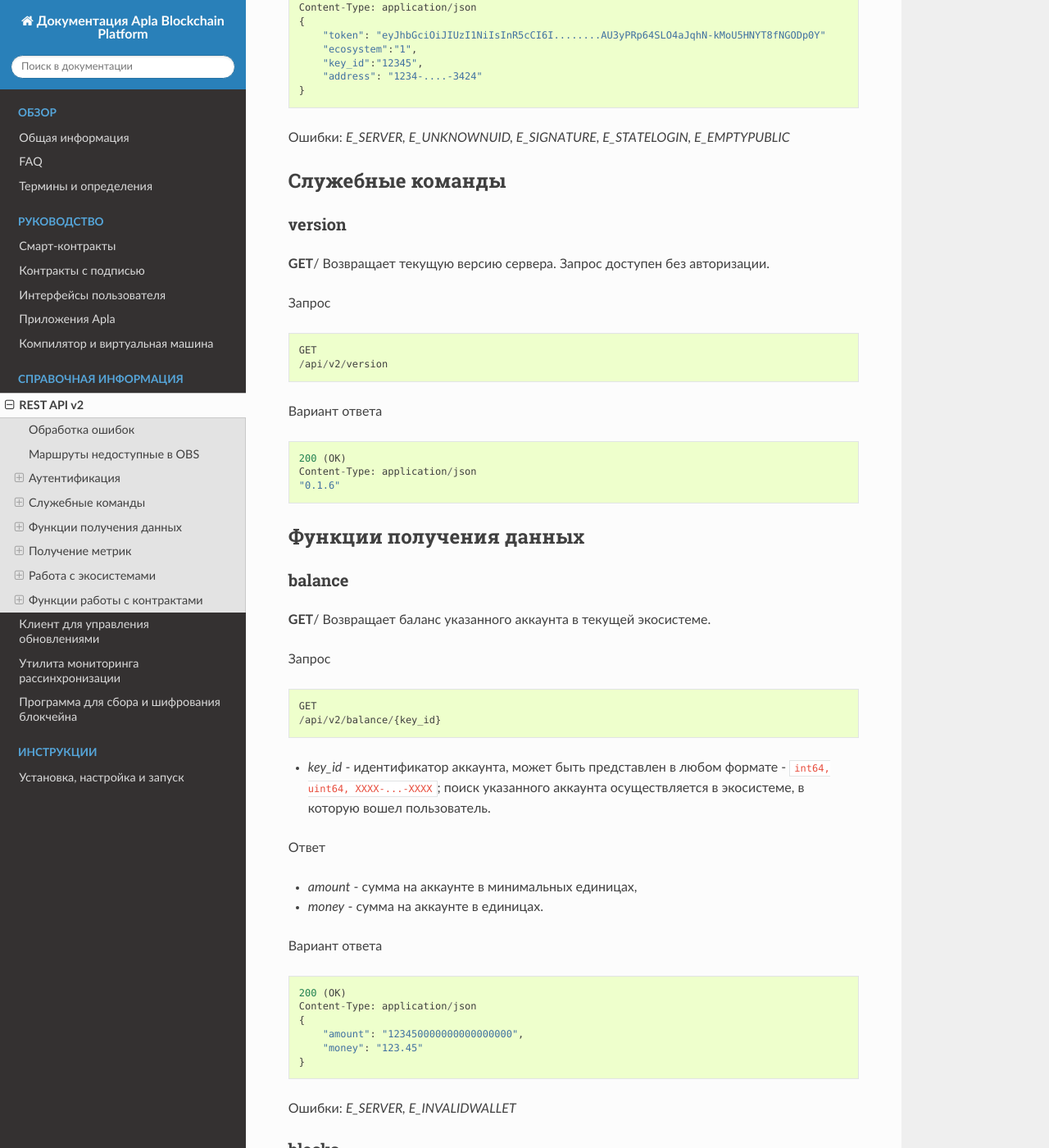
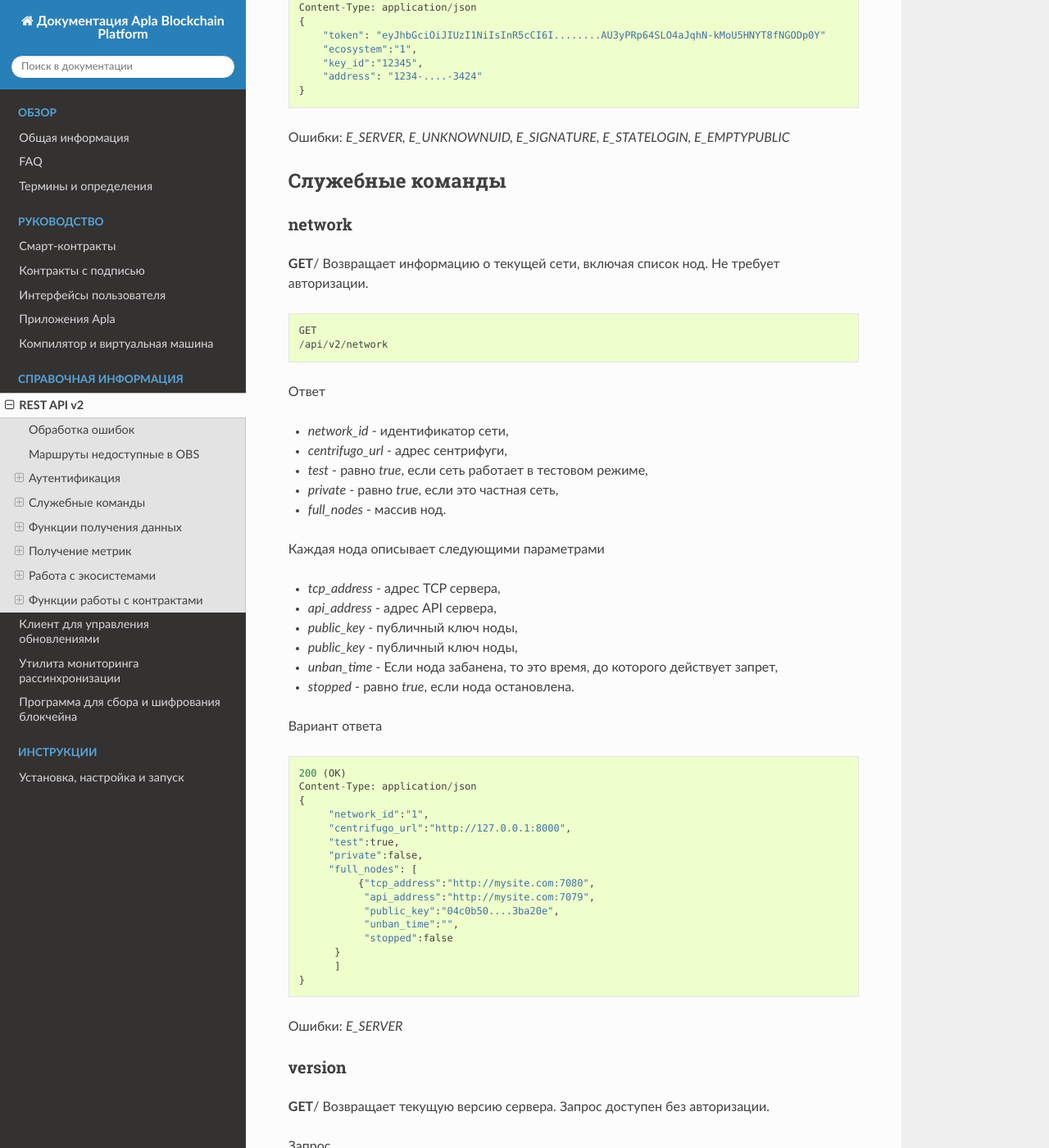
Before and after one commit to AplaProject/apla-docs-ru, a Sphinx documentation site: the page built from source/reference/api2.rst, in a window 1280 px wide and 1400 px high, scrolled down 4018 px. Shown: the whole window at 82% size. Built offline with Sphinx 7.4.7 and the Read the Docs theme 2.0.0, drawn with Linux system fonts in a browser that asks for light colours.

Commit message:
Update api2.rst

```diff
--- a/source/reference/api2.rst
+++ b/source/reference/api2.rst
@@ -167,6 +167,55 @@ login
 Служебные команды
 ********************************************************************************
 
+network
+==============================
+**GET**/ Возвращает информацию о текущей сети, включая список нод. Не требует авторизации.
+
+.. code::
+
+    GET
+    /api/v2/network
+
+Ответ
+
+* *network_id* - идентификатор сети,
+* *centrifugo_url* - адрес сентрифуги,
+* *test* - равно *true*, если сеть работает в тестовом режиме,
+* *private* - равно *true*, если это частная сеть,
+* *full_nodes* - массив нод.
+
+Каждая нода описывает следующими параметрами
+
+* *tcp_address* - адрес TCP сервера,
+* *api_address* - адрес API сервера,
+* *public_key* - публичный ключ ноды,
+* *public_key* - публичный ключ ноды,
+* *unban_time* - Если нода забанена, то это время, до которого действует запрет,
+* *stopped* - равно *true*, если нода остановлена.
+
+Вариант ответа
+
+.. code::
+
+    200 (OK)
+    Content-Type: application/json
+    {
+         "network_id":"1",
+	 "centrifugo_url":"http://127.0.0.1:8000",
+	 "test":true,
+	 "private":false,
+	 "full_nodes": [
+	      {"tcp_address":"http://mysite.com:7080",
+               "api_address":"http://mysite.com:7079",
+	       "public_key":"04c0b50....3ba20e",
+	       "unban_time":"",
+	       "stopped":false
+	  }
+	  ]
+    }
+
+Ошибки: *E_SERVER*
+
 version
 ==============================
 **GET**/ Возвращает текущую версию сервера. Запрос доступен без авторизации.
```
